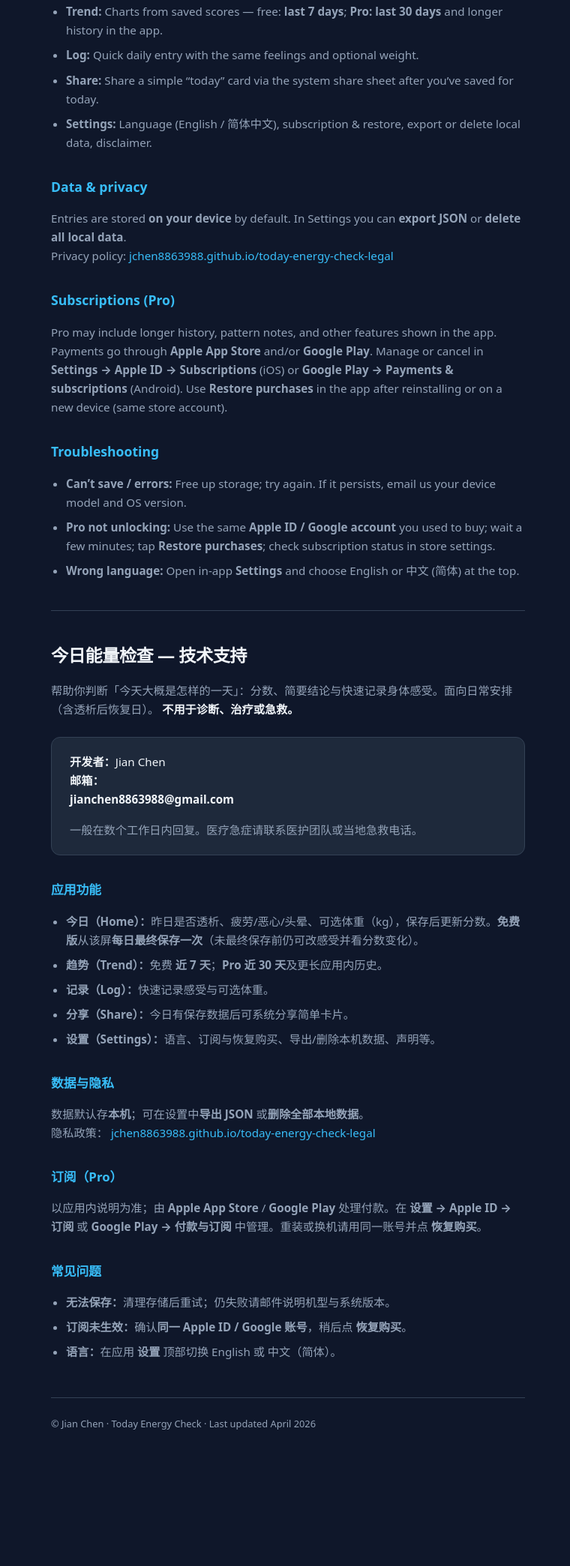
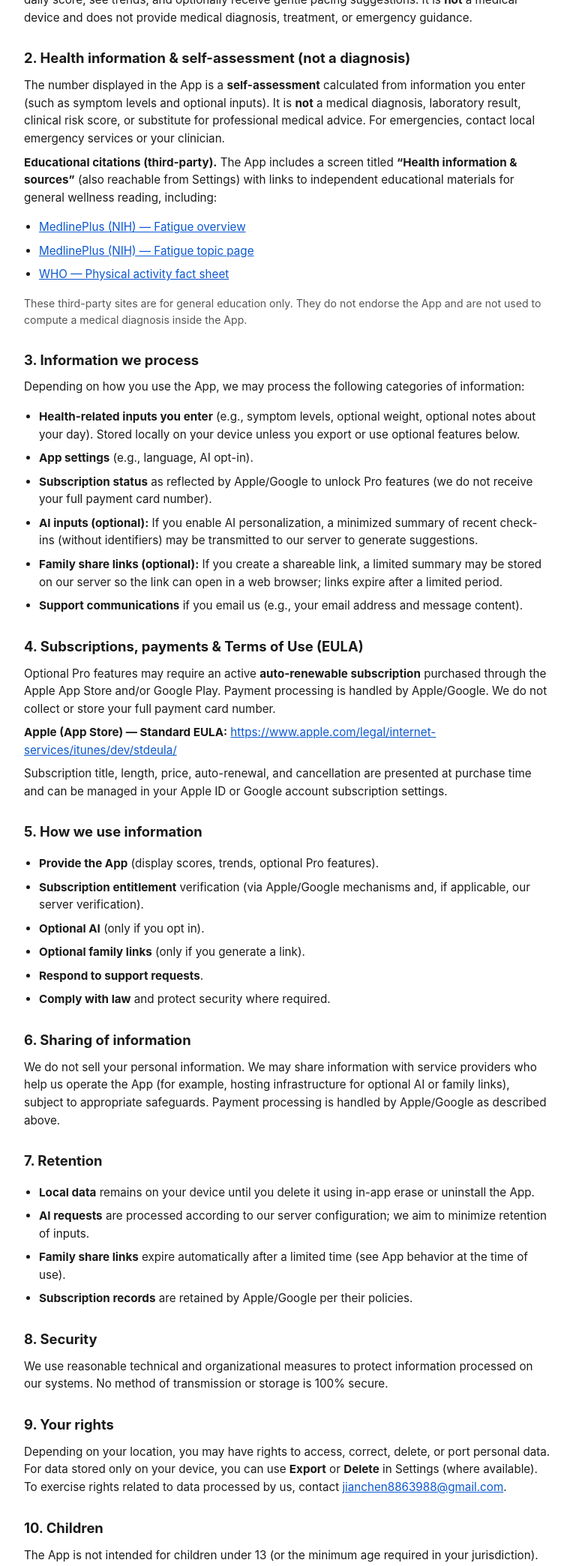
Before and after one commit to jchen8863988/Today-Energy-Check-support, a plain HTML site: page index.html in a window 1280 px wide. Shown: the part 558-2647 px from the top of the page at 75% size, without its empty margins (256-1016 px from the left). Before the commit the page ends 2533 px from the top, so only its background shows below. Drawn offline with Linux system fonts and the light colour scheme.

Commit message:
Update index.html

```diff
--- a/index.html
+++ b/index.html
@@ -3,165 +3,155 @@
 <head>
   <meta charset="utf-8" />
   <meta name="viewport" content="width=device-width, initial-scale=1" />
-  <title>Today Energy Check — Support</title>
-  <meta name="description" content="Technical support and contact for Today Energy Check — wellness planning, local-first data." />
+  <title>Privacy Policy — Today Energy Check</title>
   <style>
-    :root {
-      --bg: #0f172a;
-      --surface: #1e293b;
-      --text: #f1f5f9;
-      --muted: #94a3b8;
-      --accent: #38bdf8;
-      --border: #334155;
+    :root { color-scheme: light dark; }
+    body {
+      font-family: -apple-system, BlinkMacSystemFont, "Segoe UI", Roboto, Helvetica, Arial, sans-serif;
+      line-height: 1.55;
+      color: #1a1a1a;
+      background: #fff;
+      max-width: 44rem;
+      margin: 0 auto;
+      padding: 1.5rem 1.25rem 3rem;
     }
-    * { box-sizing: border-box; }
-    body {
-      margin: 0;
-      font-family: system-ui, -apple-system, Segoe UI, Roboto, sans-serif;
-      background: var(--bg);
-      color: var(--text);
-      line-height: 1.65;
-      min-height: 100vh;
+    @media (prefers-color-scheme: dark) {
+      body { color: #e8e8e8; background: #121212; }
+      a { color: #6eb5ff; }
+      .box { background: #1e1e1e; border-color: #333; }
     }
-    .wrap {
-      max-width: 42rem;
-      margin: 0 auto;
-      padding: 2rem 1.25rem 4rem;
+    h1 { font-size: 1.65rem; margin: 0 0 0.5rem; }
+    .meta { color: #666; font-size: 0.95rem; margin-bottom: 1.5rem; }
+    h2 { font-size: 1.15rem; margin: 1.75rem 0 0.65rem; }
+    p, li { font-size: 0.95rem; margin: 0.5rem 0; }
+    ul { padding-left: 1.25rem; }
+    a { color: #0b57d0; word-break: break-word; }
+    .box {
+      border: 1px solid #ddd;
+      border-radius: 10px;
+      padding: 1rem 1.1rem;
+      margin: 1rem 0;
+      background: #fafafa;
     }
-    h1 {
-      font-size: 1.75rem;
-      font-weight: 700;
-      margin: 0 0 0.5rem;
-      letter-spacing: -0.02em;
-    }
-    .sub {
-      color: var(--muted);
-      font-size: 0.95rem;
-      margin-bottom: 1.5rem;
-    }
-    h2 {
-      font-size: 1.1rem;
-      font-weight: 600;
-      margin: 2rem 0 0.75rem;
-      color: var(--accent);
-    }
-    p, li { color: var(--muted); font-size: 0.95rem; }
-    a { color: var(--accent); text-decoration: none; }
-    a:hover { text-decoration: underline; }
-    .card {
-      background: var(--surface);
-      border: 1px solid var(--border);
-      border-radius: 12px;
-      padding: 1.25rem 1.5rem;
-      margin-top: 1rem;
-    }
-    .email { font-weight: 600; color: var(--text); word-break: break-all; }
-    ul { padding-left: 1.25rem; }
-    li { margin-bottom: 0.5rem; }
-    hr.sep {
-      border: none;
-      border-top: 1px solid var(--border);
-      margin: 2.5rem 0;
-    }
-    .zh h1 { font-size: 1.45rem; }
-    .zh h2 { font-size: 1.05rem; }
-    footer {
-      margin-top: 3rem;
-      padding-top: 1.5rem;
-      border-top: 1px solid var(--border);
-      font-size: 0.8rem;
-      color: var(--muted);
-    }
+    .note { font-size: 0.88rem; color: #555; }
+    hr { border: none; border-top: 1px solid #ddd; margin: 2rem 0; }
   </style>
 </head>
 <body>
-  <div class="wrap">
-    <h1>Today Energy Check — Support</h1>
-    <p class="sub">
-      Today Energy Check helps you see what kind of day you’re looking at: a simple score, a short takeaway, and quick taps for how you feel. Built for everyday planning (including after dialysis days).
-      <strong style="color: var(--text);">Not for diagnosis, treatment, or emergencies.</strong>
+  <h1>Privacy Policy</h1>
+  <p class="meta"><strong>Last updated:</strong> April 17, 2026</p>
+  <p>
+    This Privacy Policy describes how <strong>Jian Chen</strong> (“we,” “us,” or “our”) handles information when you use the mobile application
+    <strong>Today Energy Check</strong> (the “App”).</p>
+  <p><strong>Contact:</strong> <a href="mailto:jianchen8863988@gmail.com">jianchen8863988@gmail.com</a></p>
+
+  <div class="box">
+    <strong>Summary</strong>
+    <ul>
+      <li>Core diary data is stored <strong>on your device</strong> by default.</li>
+      <li>The in-app score is a <strong>self-assessment</strong>, not a medical diagnosis.</li>
+      <li>Optional <strong>subscriptions</strong> are processed by Apple (App Store) and/or Google (Google Play).</li>
+      <li>Optional <strong>AI</strong> is off by default; if enabled, a minimized summary may be sent to our server.</li>
+      <li>Optional <strong>family share links</strong> may store a limited summary on our server temporarily.</li>
+    </ul>
+  </div>
+
+  <h2>1. Scope of the App</h2>
+  <p>
+    Today Energy Check is a wellness planning tool. It helps you record how you feel, view a simple daily score, see trends, and
+    optionally receive gentle pacing suggestions. It is <strong>not</strong> a medical device and does not provide medical diagnosis,
+    treatment, or emergency guidance.
   </p>
-    <div class="card">
-      <p style="margin: 0; color: var(--text);">
-        <strong>Developer:</strong> Jian Chen<br />
-        <strong>Email:</strong><br />
-        <a class="email" href="mailto:jianchen8863988@gmail.com">jianchen8863988@gmail.com</a>
+
+  <h2>2. Health information &amp; self-assessment (not a diagnosis)</h2>
+  <p>
+    The number displayed in the App is a <strong>self-assessment</strong> calculated from information you enter (such as symptom levels and optional inputs).
+    It is <strong>not</strong> a medical diagnosis, laboratory result, clinical risk score, or substitute for professional medical advice.
+    For emergencies, contact local emergency services or your clinician.
   </p>
-      <p style="margin: 1rem 0 0;">
-        We usually reply within a few business days. For medical emergencies, contact your care team or local emergency services—not this inbox.
+  <p><strong>Educational citations (third-party).</strong> The App includes a screen titled <strong>“Health information &amp; sources”</strong> (also reachable from Settings) with links to independent educational materials for general wellness reading, including:</p>
+  <ul>
+    <li><a href="https://medlineplus.gov/ency/article/003088.htm" target="_blank" rel="noopener noreferrer">MedlinePlus (NIH) — Fatigue overview</a></li>
+    <li><a href="https://medlineplus.gov/fatigue.html" target="_blank" rel="noopener noreferrer">MedlinePlus (NIH) — Fatigue topic page</a></li>
+    <li><a href="https://www.who.int/news-room/fact-sheets/detail/physical-activity" target="_blank" rel="noopener noreferrer">WHO — Physical activity fact sheet</a></li>
+  </ul>
+  <p class="note">
+    These third-party sites are for general education only. They do not endorse the App and are not used to compute a medical diagnosis inside the App.
   </p>
-    </div>
-    <h2>What’s in the app</h2>
+
+  <h2>3. Information we process</h2>
+  <p>Depending on how you use the App, we may process the following categories of information:</p>
   <ul>
-      <li><strong>Home (Today):</strong> Dialysis yesterday?, fatigue, nausea, dizziness, optional weight (kg), then save to update today’s score. On the <strong>free</strong> plan you can <strong>save once per day</strong> from this screen (you can adjust symptoms and see the score update before that final save).</li>
-      <li><strong>Trend:</strong> Charts from saved scores — free: <strong>last 7 days</strong>; <strong>Pro:</strong> <strong>last 30 days</strong> and longer history in the app.</li>
-      <li><strong>Log:</strong> Quick daily entry with the same feelings and optional weight.</li>
-      <li><strong>Share:</strong> Share a simple “today” card via the system share sheet after you’ve saved for today.</li>
-      <li><strong>Settings:</strong> Language (English / 简体中文), subscription &amp; restore, export or delete local data, disclaimer.</li>
+    <li><strong>Health-related inputs you enter</strong> (e.g., symptom levels, optional weight, optional notes about your day). Stored locally on your device unless you export or use optional features below.</li>
+    <li><strong>App settings</strong> (e.g., language, AI opt-in).</li>
+    <li><strong>Subscription status</strong> as reflected by Apple/Google to unlock Pro features (we do not receive your full payment card number).</li>
+    <li><strong>AI inputs (optional):</strong> If you enable AI personalization, a minimized summary of recent check-ins (without identifiers) may be transmitted to our server to generate suggestions.</li>
+    <li><strong>Family share links (optional):</strong> If you create a shareable link, a limited summary may be stored on our server so the link can open in a web browser; links expire after a limited period.</li>
+    <li><strong>Support communications</strong> if you email us (e.g., your email address and message content).</li>
   </ul>
-    <h2>Data &amp; privacy</h2>
+
+  <h2>4. Subscriptions, payments &amp; Terms of Use (EULA)</h2>
   <p>
-      Entries are stored <strong>on your device</strong> by default. In Settings you can <strong>export JSON</strong> or <strong>delete all local data</strong>.<br />
-      Privacy policy:
-      <a href="https://jchen8863988.github.io/today-energy-check-legal/">jchen8863988.github.io/today-energy-check-legal</a>
+    Optional Pro features may require an active <strong>auto-renewable subscription</strong> purchased through the Apple App Store and/or Google Play.
+    Payment processing is handled by Apple/Google. We do not collect or store your full payment card number.
   </p>
-    <h2>Subscriptions (Pro)</h2>
   <p>
-      Pro may include longer history, pattern notes, and other features shown in the app. Payments go through <strong>Apple App Store</strong> and/or <strong>Google Play</strong>.
-      Manage or cancel in <strong>Settings → Apple ID → Subscriptions</strong> (iOS) or <strong>Google Play → Payments &amp; subscriptions</strong> (Android).
-      Use <strong>Restore purchases</strong> in the app after reinstalling or on a new device (same store account).
+    <strong>Apple (App Store) — Standard EULA:</strong>
+    <a href="https://www.apple.com/legal/internet-services/itunes/dev/stdeula/" target="_blank" rel="noopener noreferrer">https://www.apple.com/legal/internet-services/itunes/dev/stdeula/</a>
   </p>
-    <h2>Troubleshooting</h2>
+  <p>
+    Subscription title, length, price, auto-renewal, and cancellation are presented at purchase time and can be managed in your
+    Apple ID or Google account subscription settings.
+  </p>
+
+  <h2>5. How we use information</h2>
   <ul>
-      <li><strong>Can’t save / errors:</strong> Free up storage; try again. If it persists, email us your device model and OS version.</li>
-      <li><strong>Pro not unlocking:</strong> Use the same <strong>Apple ID / Google account</strong> you used to buy; wait a few minutes; tap <strong>Restore purchases</strong>; check subscription status in store settings.</li>
-      <li><strong>Wrong language:</strong> Open in-app <strong>Settings</strong> and choose English or 中文 (简体) at the top.</li>
+    <li><strong>Provide the App</strong> (display scores, trends, optional Pro features).</li>
+    <li><strong>Subscription entitlement</strong> verification (via Apple/Google mechanisms and, if applicable, our server verification).</li>
+    <li><strong>Optional AI</strong> (only if you opt in).</li>
+    <li><strong>Optional family links</strong> (only if you generate a link).</li>
+    <li><strong>Respond to support requests</strong>.</li>
+    <li><strong>Comply with law</strong> and protect security where required.</li>
   </ul>
-    <hr class="sep" />
-    <section class="zh" lang="zh-Hans">
-      <h1>今日能量检查 — 技术支持</h1>
-      <p class="sub">
-        帮助你判断「今天大概是怎样的一天」：分数、简要结论与快速记录身体感受。面向日常安排（含透析后恢复日）。
-        <strong style="color: var(--text);">不用于诊断、治疗或急救。</strong>
+
+  <h2>6. Sharing of information</h2>
+  <p>
+    We do not sell your personal information. We may share information with service providers who help us operate the App (for example,
+    hosting infrastructure for optional AI or family links), subject to appropriate safeguards. Payment processing is handled by Apple/Google as described above.
   </p>
-      <div class="card">
-        <p style="margin: 0; color: var(--text);">
-          <strong>开发者：</strong>Jian Chen<br />
-          <strong>邮箱：</strong><br />
-          <a class="email" href="mailto:jianchen8863988@gmail.com">jianchen8863988@gmail.com</a>
+
+  <h2>7. Retention</h2>
+  <ul>
+    <li><strong>Local data</strong> remains on your device until you delete it using in-app erase or uninstall the App.</li>
+    <li><strong>AI requests</strong> are processed according to our server configuration; we aim to minimize retention of inputs.</li>
+    <li><strong>Family share links</strong> expire automatically after a limited time (see App behavior at the time of use).</li>
+    <li><strong>Subscription records</strong> are retained by Apple/Google per their policies.</li>
+  </ul>
+
+  <h2>8. Security</h2>
+  <p>
+    We use reasonable technical and organizational measures to protect information processed on our systems. No method of transmission or storage is 100% secure.
   </p>
-        <p style="margin: 1rem 0 0;">
-          一般在数个工作日内回复。医疗急症请联系医护团队或当地急救电话。
+
+  <h2>9. Your rights</h2>
+  <p>
+    Depending on your location, you may have rights to access, correct, delete, or port personal data. For data stored only on your device, you can use
+    <strong>Export</strong> or <strong>Delete</strong> in Settings (where available). To exercise rights related to data processed by us, contact
+    <a href="mailto:jianchen8863988@gmail.com">jianchen8863988@gmail.com</a>.
   </p>
-      </div>
-      <h2>应用功能</h2>
-      <ul>
-        <li><strong>今日（Home）：</strong>昨日是否透析、疲劳/恶心/头晕、可选体重（kg），保存后更新分数。<strong>免费版</strong>从该屏<strong>每日最终保存一次</strong>（未最终保存前仍可改感受并看分数变化）。</li>
-        <li><strong>趋势（Trend）：</strong>免费 <strong>近 7 天</strong>；<strong>Pro</strong> <strong>近 30 天</strong>及更长应用内历史。</li>
-        <li><strong>记录（Log）：</strong>快速记录感受与可选体重。</li>
-        <li><strong>分享（Share）：</strong>今日有保存数据后可系统分享简单卡片。</li>
-        <li><strong>设置（Settings）：</strong>语言、订阅与恢复购买、导出/删除本机数据、声明等。</li>
-      </ul>
-      <h2>数据与隐私</h2>
-      <p>
-        数据默认存<strong>本机</strong>；可在设置中<strong>导出 JSON</strong> 或<strong>删除全部本地数据</strong>。<br />
-        隐私政策：
-        <a href="https://jchen8863988.github.io/today-energy-check-legal/">jchen8863988.github.io/today-energy-check-legal</a>
+
+  <h2>10. Children</h2>
+  <p>The App is not intended for children under 13 (or the minimum age required in your jurisdiction).</p>
+
+  <h2>11. International users</h2>
+  <p>If you use the App from outside your home country, your information may be processed in countries where our service providers operate.</p>
+
+  <h2>12. Changes to this policy</h2>
+  <p>We may update this Privacy Policy. The “Last updated” date will change when we post revisions. Continued use of the App after changes means you accept the updated policy.</p>
+
+  <hr />
+  <p class="note">
+    This policy is provided for transparency and App Store compliance. It is not legal advice. If you need legal review for your jurisdiction, consult qualified counsel.
   </p>
-      <h2>订阅（Pro）</h2>
-      <p>
-        以应用内说明为准；由 <strong>Apple App Store</strong> / <strong>Google Play</strong> 处理付款。在 <strong>设置 → Apple ID → 订阅</strong> 或 <strong>Google Play → 付款与订阅</strong> 中管理。重装或换机请用同一账号并点 <strong>恢复购买</strong>。
-      </p>
-      <h2>常见问题</h2>
-      <ul>
-        <li><strong>无法保存：</strong>清理存储后重试；仍失败请邮件说明机型与系统版本。</li>
-        <li><strong>订阅未生效：</strong>确认<strong>同一 Apple ID / Google 账号</strong>，稍后点 <strong>恢复购买</strong>。</li>
-        <li><strong>语言：</strong>在应用 <strong>设置</strong> 顶部切换 English 或 中文（简体）。</li>
-      </ul>
-    </section>
-    <footer>
-      © Jian Chen · Today Energy Check · Last updated April 2026
-    </footer>
-  </div>
 </body>
 </html>
```
Lines whose indentation alone changed are shown as unchanged.
